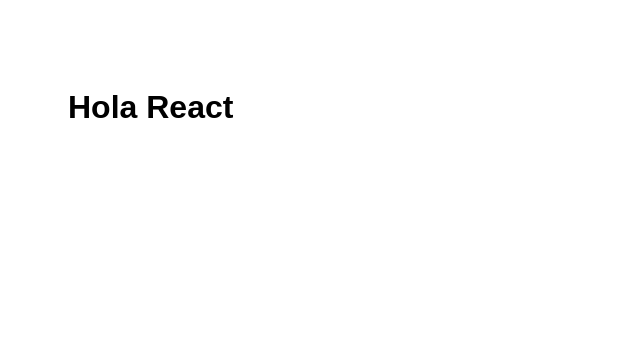
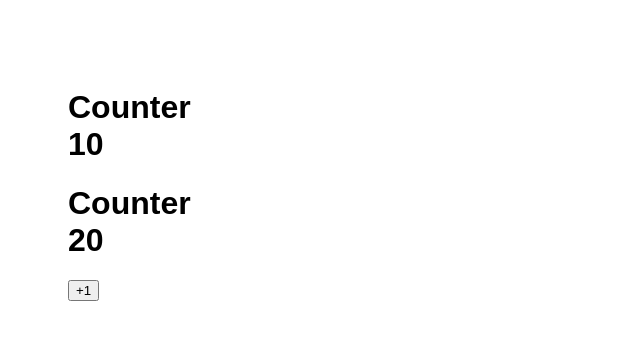
Before and after one commit to AlbertJohanson/Hooks-React, a React app: page / in a window 1280 px wide. Shown: the top 340 px of the page, without its empty margins (0-640 px from the left). Built offline with nearby package versions, Linux system fonts and the light colour scheme.

Commit message:
useState folder added

```diff
--- /dev/null
+++ b/src/components/01-useState/useState.jsx
@@ -0,0 +1,37 @@
+/* eslint-disable react/button-has-type */
+import React, {useState} from 'react';
+import '../../styles/components/App.css';
+
+const CounterApp = () => {
+
+    const [{counter1, counter2}, setcount] = useState({
+        counter1: 10,
+        counter2: 20
+    })
+
+
+    const handleCounter = () => {
+        setcount({
+            counter1: counter1 + 1,
+            counter2: counter2 + 2
+        })
+    }
+
+  return (
+    <div>
+      <h1>
+        Counter
+        <br />
+        {counter1}
+      </h1>
+      <h1>
+        Counter
+        <br />
+        {counter2}
+      </h1>
+      <button className="btn btn-primary" onClick={handleCounter}>+1</button>
+    </div>
+  );
+};
+
+export default CounterApp;
--- a/src/components/App.jsx
+++ /dev/null
@@ -1,16 +0,0 @@
-import React from 'react';
-import '../styles/components/App.css';
-
-const App = () => {
-
-
-
-
-  return (
-<div>
-  <h1>Hola React</h1>
-</div>
-  );
-};
-
-export default App;
```
Also changed, not shown: HookApp.jsx (added, +12 -0 lines), src/index.js (+5 -3 lines).
